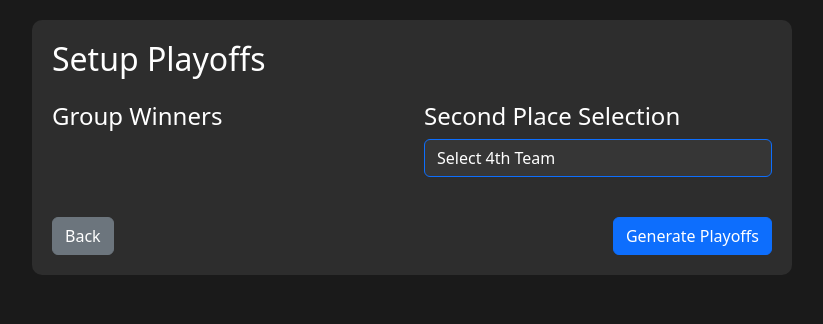
After one commit to yskhs07/cs2-seeding, a Flask app: template templates/playoffs_setup.html in a window 1280 px wide. The commit adds this page. Shown: the top 324 px of the page, without its empty margins (228-1051 px from the left). Run offline with Flask 3, Linux system fonts and the light colour scheme; the template is opened without the code that fills it, so the values that code supplies are empty.

Commit message:
Add two-step playoffs generation with team selection

```diff
--- a/app.py
+++ b/app.py
@@ -358,26 +358,45 @@ def delete_match(match_id):
 @app.route('/generate_playoffs', methods=['GET', 'POST'])
 def generate_playoffs():
     try:
+        if request.method == 'GET':
+            # Get group winners and runners-up
+            playoff_teams = []
+            second_place_teams = []
+            for group in ['A', 'B', 'C']:
+                group_teams = Team.query.filter_by(group=group).order_by(
+                    Team.matches_won.desc(),
+                    (Team.rounds_won - Team.rounds_lost).desc()
+                ).limit(2).all()
+
+                if len(group_teams) >= 1:
+                    playoff_teams.append(group_teams[0])  # Add group winner
+                if len(group_teams) >= 2:
+                    second_place_teams.append(group_teams[1])  # Add runner-up
+
+            return render_template('playoffs_setup.html',
+                                 group_winners=playoff_teams,
+                                 second_place_teams=second_place_teams)
+
+        # Handle POST request
         # Clear any existing playoff matches
         Match.query.filter(Match.stage.in_(['semifinal', 'final'])).delete()
 
-        # Get group winners and runners-up
-        playoff_teams = []
-        for group in ['A', 'B', 'C']:
-            group_teams = Team.query.filter_by(group=group).order_by(
-                Team.matches_won.desc(),
-                (Team.rounds_won - Team.rounds_lost).desc()
-            ).limit(2).all()
-            playoff_teams.extend(group_teams)
+        # Get selected teams
+        team_ids = []
+        for i in range(4):
+            team_id = request.form.get(f'semifinal_team{i}')
+            if team_id:
+                team_ids.append(int(team_id))
 
-        # Sort teams by wins and round difference for seeding
-        playoff_teams.sort(key=lambda x: (x.matches_won, x.rounds_won - x.rounds_lost), reverse=True)
+        if len(team_ids) != 4:
+            flash('Please select exactly 4 teams for semifinals')
+            return redirect(url_for('generate_playoffs'))
 
         # Generate semifinals (BO3)
         current_time = datetime.now()
         semifinal1 = Match(
-            team1_id=playoff_teams[0].id,
-            team2_id=playoff_teams[3].id,
+            team1_id=team_ids[0],
+            team2_id=team_ids[3],
             start_time=current_time,
             stage='semifinal',
             is_bo3=True,
@@ -385,8 +404,8 @@ def generate_playoffs():
         )
 
         semifinal2 = Match(
-            team1_id=playoff_teams[1].id,
-            team2_id=playoff_teams[2].id,
+            team1_id=team_ids[1],
+            team2_id=team_ids[2],
             start_time=current_time + timedelta(hours=1),
             stage='semifinal',
             is_bo3=True,
--- a/templates/index.html
+++ b/templates/index.html
@@ -542,8 +542,8 @@
             <div id="standings"></div>
 
             <!-- Generate Playoffs Button -->
-            <form action="{{ url_for('generate_playoffs') }}" method="POST" class="text-center mt-4">
-                <button type="submit" class="btn btn-primary">Generate Playoffs</button>
+            <form action="{{ url_for('generate_playoffs') }}" method="GET" class="text-center mt-4">
+                <button type="submit" class="btn btn-primary">Setup Playoffs</button>
             </form>
         </div>
 
--- /dev/null
+++ b/templates/playoffs_setup.html
@@ -0,0 +1,86 @@
+<!DOCTYPE html>
+<html lang="en">
+<head>
+    <meta charset="UTF-8">
+    <meta name="viewport" content="width=device-width, initial-scale=1.0">
+    <title>Setup Playoffs - CS2 Tournament Manager</title>
+    <link href="https://cdn.jsdelivr.net/npm/bootstrap@5.3.0/dist/css/bootstrap.min.css" rel="stylesheet">
+    <style>
+        body {
+            background-color: #1a1a1a;
+            color: #ffffff;
+        }
+        .container {
+            max-width: 800px;
+            padding: 20px;
+        }
+        .section {
+            background: #2d2d2d;
+            border-radius: 10px;
+            padding: 20px;
+            margin-bottom: 30px;
+        }
+        .team-select {
+            background: #363636;
+            color: white;
+            border: 1px solid #0d6efd;
+        }
+        .team-select:focus {
+            background: #404040;
+            color: white;
+        }
+    </style>
+</head>
+<body>
+    <div class="container">
+        <div class="section">
+            <h2 class="mb-4">Setup Playoffs</h2>
+
+            <form action="{{ url_for('generate_playoffs') }}" method="POST">
+                <div class="row mb-4">
+                    <div class="col-md-6">
+                        <h4>Group Winners</h4>
+                        {% for team in group_winners %}
+                        <div class="mb-3">
+                            <select name="semifinal_team{{ loop.index0 }}" class="form-select team-select">
+                                <option value="{{ team.id }}" selected>
+                                    {{ team.name }} (Group {{ team.group }} Winner)
+                                </option>
+                                {% for other_team in group_winners %}
+                                    {% if other_team.id != team.id %}
+                                    <option value="{{ other_team.id }}">
+                                        {{ other_team.name }} (Group {{ other_team.group }} Winner)
+                                    </option>
+                                    {% endif %}
+                                {% endfor %}
+                            </select>
+                        </div>
+                        {% endfor %}
+                    </div>
+
+                    <div class="col-md-6">
+                        <h4>Second Place Selection</h4>
+                        <div class="mb-3">
+                            <select name="semifinal_team3" class="form-select team-select">
+                                <option value="">Select 4th Team</option>
+                                {% for team in second_place_teams %}
+                                <option value="{{ team.id }}">
+                                    {{ team.name }} (Group {{ team.group }} Runner-up)
+                                </option>
+                                {% endfor %}
+                            </select>
+                        </div>
+                    </div>
+                </div>
+
+                <div class="d-flex justify-content-between">
+                    <a href="{{ url_for('index') }}" class="btn btn-secondary">Back</a>
+                    <button type="submit" class="btn btn-primary">Generate Playoffs</button>
+                </div>
+            </form>
+        </div>
+    </div>
+
+    <script src="https://cdn.jsdelivr.net/npm/bootstrap@5.3.0/dist/js/bootstrap.bundle.min.js"></script>
+</body>
+</html>
```
